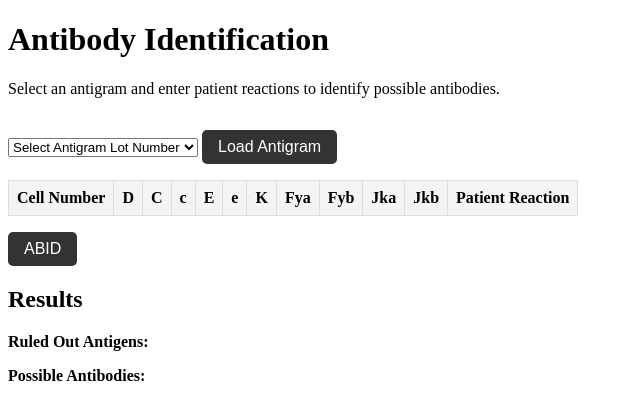
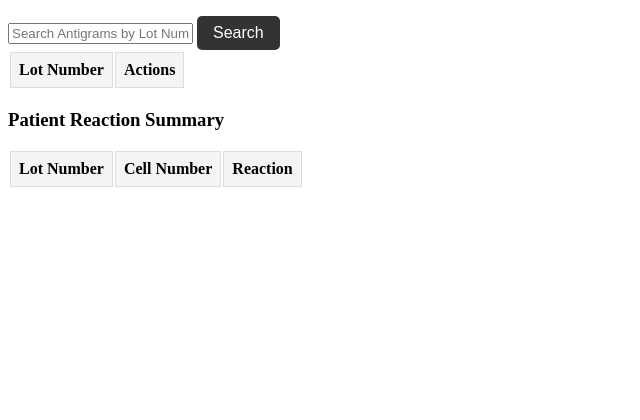
Before and after one commit to blackowe/bb_app, a Flask app: template templates/antibody_id.html in a window 1280 px wide. Shown: the part 58-478 px from the top of the page, without its empty margins (0-640 px from the left). Run offline with Flask 3, Linux system fonts and the light colour scheme; the template is opened without the code that fills it, so the values that code supplies are empty.

Commit message:
Inital Antibody Id page

```diff
--- a/main.py
+++ b/main.py
@@ -4,6 +4,7 @@ from connect_connector import connect_with_connector
 from routes.antigrams import register_antigram_routes
 from routes.antibody_id import register_antibody_id_routes
 from routes.cell_finder import register_cell_finder_routes
+
 from models import Base
 from dotenv import load_dotenv
 
@@ -28,6 +29,7 @@ register_antigram_routes(app, db_session)
 register_antibody_id_routes(app, db_session)
 register_cell_finder_routes(app, db_session)
 
+
 @app.teardown_appcontext
 def shutdown_session(exception=None):
     """
--- a/static/js/antibody_id.js
+++ b/static/js/antibody_id.js
@@ -1,95 +1,161 @@
-// Event listener for the "Load Antigram" button
-document.getElementById("load-antigram-button").addEventListener("click", async function () {
-  const lotNumber = document.getElementById("lot-number-dropdown").value;
+document.addEventListener("DOMContentLoaded", () => {
+    const searchBar = document.getElementById("search-bar");
+    const searchBtn = document.getElementById("search-btn");
+    const antigramTable = document.getElementById("antigram-table").querySelector("tbody");
+    const reactionFormContainer = document.getElementById("reaction-form-container");
+    const saveAllReactionsBtn = document.getElementById("save-all-reactions-btn");
+    const summaryTable = document.getElementById("summary-table").querySelector("tbody");
 
-  if (!lotNumber) {
-      console.log("No lot number selected.");
-      alert("Please select a lot number.");
+    let selectedAntigramId = null;
+    let selectedLotNumber = null; // Store the actual selected lot number
+
+    // Search for antigrams
+    searchBtn.addEventListener("click", async () => {
+        const searchQuery = searchBar.value.trim();
+        if (!searchQuery) {
+            alert("Please enter a lot number to search.");
             return;
         }
 
-  try {
-      console.log("Fetching antigram for lot number:", lotNumber);
-
-      // Fetch antigram data from the backend
-      const response = await fetch(`/api/antigrams/${lotNumber}`);
-
+        // Fetch filtered antigrams
+        const response = await fetch(`/api/antigrams?search=${encodeURIComponent(searchQuery)}`);
         if (!response.ok) {
-          console.error("Failed to fetch antigram:", response.statusText);
-          alert("Failed to load antigram. Please try again.");
+            alert("Failed to fetch antigrams.");
             return;
         }
 
-      const data = await response.json();
-      console.log("Fetched antigram data:", data);
+        const antigrams = await response.json();
 
-      if (!data.cells || data.cells.length === 0) {
-          console.error("No cells found for the selected antigram.");
-          alert("No cells found for the selected antigram.");
+        // Clear the table before populating new results
+        antigramTable.innerHTML = "";
+
+        if (antigrams.length === 0) {
+            antigramTable.innerHTML = `
+                <tr>
+                    <td colspan="2">No matching antigrams found.</td>
+                </tr>
+            `;
             return;
         }
 
-      // Populate the table with antigram data
-      const tbody = document.getElementById("antigen-input-body");
-      tbody.innerHTML = ""; // Clear previous data
-
-      data.cells.forEach(cell => {
+        // Populate the antigram table with filtered results
+        antigrams.forEach(antigram => {
             const row = document.createElement("tr");
             row.innerHTML = `
-              <td>${cell.cell_number}</td>
-              ${Object.keys(cell.reactions).map(antigen => `<td>${cell.reactions[antigen] || "-"}</td>`).join("")}
-              <td><input type="text" name="patient_reaction_${cell.cell_number}" placeholder="0 or +"></td>
+                <td>${antigram.lot_number}</td>
+                <td>
+                    <button
+                        class="select-btn"
+                        data-antigram-id="${antigram.id}"
+                        data-lot-number="${antigram.lot_number}">
+                        Select
+                    </button>
+                </td>
             `;
-          tbody.appendChild(row);
+            antigramTable.appendChild(row);
+        });
     });
 
-  } catch (error) {
-      console.error("Error fetching antigram:", error);
-      alert("An error occurred while loading the antigram. Please check the console for more details.");
+    // Handle Select button click
+    antigramTable.addEventListener("click", async (e) => {
+        if (e.target.classList.contains("select-btn")) {
+            selectedAntigramId = e.target.dataset.antigramId;
+            selectedLotNumber = e.target.dataset.lotNumber; // Capture the correct lot number
+
+            const response = await fetch(`/api/antigrams/${selectedAntigramId}`);
+            if (!response.ok) {
+                alert("Failed to fetch antigram details.");
+                return;
+            }
+
+            const antigram = await response.json();
+
+            // Clear and populate the reaction form container
+            reactionFormContainer.innerHTML = `
+                <h3>Enter Patient Reactions for Lot ${selectedLotNumber}</h3>
+            `;
+
+            antigram.cells.forEach(cell => {
+                const formRow = document.createElement("div");
+                formRow.classList.add("form-row");
+                formRow.innerHTML = `
+                    <span>Cell Number: ${cell.cell_number}</span>
+                    <input
+                        type="text"
+                        id="patient-rxn-${cell.cell_number}"
+                        data-cell-number="${cell.cell_number}"
+                        placeholder="+ or 0 (optional)">
+                `;
+                reactionFormContainer.appendChild(formRow);
+            });
+
+            // Show the Save All Reactions button
+            saveAllReactionsBtn.style.display = "block";
         }
     });
 
-// Event listener for the "ABID" button
-document.getElementById("abid-button").addEventListener("click", async function () {
-  const lotNumber = document.getElementById("lot-number-dropdown").value;
-  const patientReactions = {};
-
-  if (!lotNumber) {
-      alert("Please select a lot number before performing ABID.");
+    // Save all entered reactions
+    saveAllReactionsBtn.addEventListener("click", async () => {
+        if (!selectedAntigramId || !selectedLotNumber) {
+            alert("No antigram selected.");
             return;
         }
 
-  // Collect patient reactions
-  document.querySelectorAll("[name^='patient_reaction_']").forEach(input => {
-      const cellNumber = input.name.split("_")[2];
-      patientReactions[cellNumber] = input.value.trim(); // Ensure no extra spaces
-  });
+        const inputs = reactionFormContainer.querySelectorAll("input[data-cell-number]");
+        const reactions = Array.from(inputs)
+            .filter(input => input.value.trim() !== "")
+            .map(input => ({
+                cell_number: input.dataset.cellNumber,
+                patient_rxn: input.value.trim(),
+            }));
 
-  console.log("Patient Reactions Submitted:", patientReactions);
-
-  try {
-      // Send patient reactions and lot number to the backend
-      const response = await fetch("/antibody_id", {
-          method: "POST",
-          headers: { "Content-Type": "application/json" },
-          body: JSON.stringify({ lot_number: lotNumber, patient_reactions: patientReactions })
-      });
-
-      if (!response.ok) {
-          console.error("Failed to perform ABID:", response.statusText);
-          alert("Failed to perform ABID. Please try again.");
+        if (reactions.length === 0) {
+            alert("No reactions entered to save.");
             return;
         }
 
-      const results = await response.json();
-      console.log("ABID Results:", results);
+        const response = await fetch("/api/patient-reaction", {
+            method: "POST",
+            headers: { "Content-Type": "application/json" },
+            body: JSON.stringify({
+                antigram_id: selectedAntigramId,
+                reactions: reactions,
+            }),
+        });
 
-      // Display results
-      document.getElementById("ruled-out-antigens").innerText = results.ruled_out_antigens.join(", ");
-      document.getElementById("possible-antibodies").innerText = results.possible_antibodies.join(", ");
+        if (response.ok) {
+            alert("All reactions saved successfully!");
 
-  } catch (error) {
-      console.error("Error during ABID:", error);
-      alert("An error occurred while performing ABID. Please check the console for more details.");
+            // Update the summary table
+            reactions.forEach(reaction => {
+                const existingRow = summaryTable.querySelector(
+                    `tr[data-lot-number="${selectedLotNumber}"][data-cell-number="${reaction.cell_number}"]`
+                );
+
+                if (existingRow) {
+                    // Update the existing row
+                    existingRow.innerHTML = `
+                        <td>${selectedLotNumber}</td>
+                        <td>${reaction.cell_number}</td>
+                        <td>${reaction.patient_rxn}</td>
+                    `;
+                } else {
+                    // Add a new row
+                    const row = document.createElement("tr");
+                    row.setAttribute("data-lot-number", selectedLotNumber);
+                    row.setAttribute("data-cell-number", reaction.cell_number);
+                    row.innerHTML = `
+                        <td>${selectedLotNumber}</td>
+                        <td>${reaction.cell_number}</td>
+                        <td>${reaction.patient_rxn}</td>
+                    `;
+                    summaryTable.appendChild(row);
                 }
             });
+        } else {
+            alert("Failed to save reactions.");
+        }
+    });
+
+
+});
--- a/templates/antibody_id.html
+++ b/templates/antibody_id.html
@@ -1,46 +1,48 @@
 {% extends "base.html" %}
 
 {% block content %}
-<h1>Antibody Identification</h1>
-<p>Select an antigram and enter patient reactions to identify possible antibodies.</p>
-
-<!-- Dropdown to Select Antigram -->
+<div class="container">
+    <!-- Left Section -->
+    <div class="left-section">
+        <!-- Search Bar -->
         <div>
-    <select id="lot-number-dropdown">
-        <option value="">Select Antigram Lot Number</option>
-        {% for lot_number in lot_numbers %}
-        <option value="{{ lot_number }}">{{ lot_number }}</option>
-        {% endfor %}
-    </select>
-    <button id="load-antigram-button">Load Antigram</button>
+            <input type="text" id="search-bar" placeholder="Search Antigrams by Lot Number">
+            <button id="search-btn">Search</button>
         </div>
 
-<!-- Antigen Input Table -->
-<div id="antigen-input-section">
-    <table id="antigen-input-table">
+        <!-- Antigram Table -->
+        <table id="antigram-table">
             <thead>
                 <tr>
-                <th>Cell Number</th>
-                {% for antigen in ["D", "C", "c", "E", "e", "K", "Fya", "Fyb", "Jka", "Jkb"] %}
-                <th>{{ antigen }}</th>
-                {% endfor %}
-                <th>Patient Reaction</th>
+                    <th>Lot Number</th>
+                    <th>Actions</th>
                 </tr>
             </thead>
-        <tbody id="antigen-input-body">
-            <!-- Rows will be dynamically populated -->
-        </tbody>
+            <tbody></tbody>
+        </table>
+
+        <!-- Reaction Form Container -->
+        <div id="reaction-form-container"></div>
+
+        <!-- Save Reactions Button -->
+        <button id="save-all-reactions-btn" style="display: none;">Save All Reactions</button>
+    </div>
+
+    <!-- Right Section: Patient Reaction Summary -->
+    <div class="right-section">
+        <h3>Patient Reaction Summary</h3>
+        <table id="summary-table">
+            <thead>
+                <tr>
+                    <th>Lot Number</th>
+                    <th>Cell Number</th>
+                    <th>Reaction</th>
+                </tr>
+            </thead>
+            <tbody></tbody>
         </table>
     </div>
-
-<button id="abid-button">ABID</button>
-
-<!-- Results Section -->
-<div id="results-section">
-    <h2>Results</h2>
-    <p><strong>Ruled Out Antigens:</strong> <span id="ruled-out-antigens"></span></p>
-    <p><strong>Possible Antibodies:</strong> <span id="possible-antibodies"></span></p>
 </div>
 
-<script src="/static/js/antibody_id.js"></script>
+<script src="/static/js/antibody_id.js" defer></script>
 {% endblock %}
```
Also changed, not shown: models.py (+37 -0 lines), routes/antibody_id.py (+101 -37 lines), static/css/styles.css (+58 -0 lines), README.md, 1 other file. Lines whose indentation alone changed are shown as unchanged.
